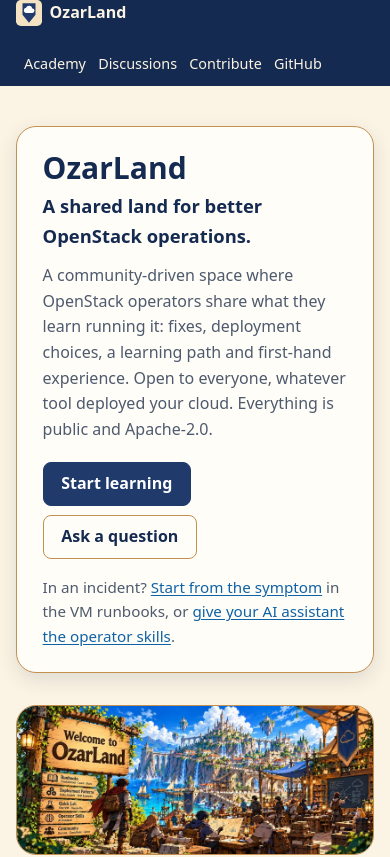
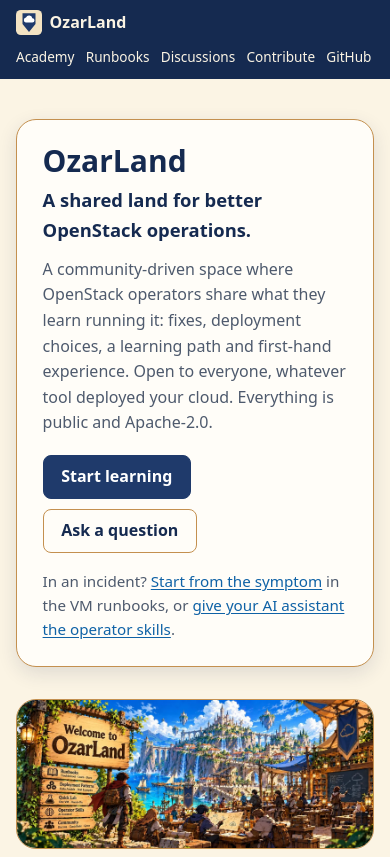
Before and after one commit to OzarLand/ozarland, a plain HTML site: page site/index.html in a window 390 px wide. Shown: the top 857 px of the page. Drawn offline with Linux system fonts and the light colour scheme.

Commit message:
Home page: Runbooks in the header, mobile header spacing
- The header links to the VM runbooks, the first need of an operator.
- On a phone the header no longer touches the top of the screen, and its
  links wrap with even spacing.
- The logo link has an accessible name.

```diff
--- a/site/index.html
+++ b/site/index.html
@@ -100,8 +100,9 @@
     .hero { grid-template-columns: minmax(0, 1fr); }
     h1 { font-size: 1.875rem; }
     h2 { font-size: 1.5rem; }
-    header.top nav a { margin-left: 0.5rem; font-size: 0.9rem; }
-    header.top .wrap { flex-wrap: wrap; }
+    header.top .wrap { flex-wrap: wrap; row-gap: 0; padding-top: 0.6rem; }
+    header.top nav { display: flex; flex-wrap: wrap; column-gap: 0.7rem; }
+    header.top nav a { margin-left: 0; font-size: 0.85rem; }
   }
   @media (prefers-reduced-motion: reduce) { * { scroll-behavior: auto; transition: none; } }
 </style>
@@ -109,9 +110,10 @@
 <body>
 <header class="top">
   <div class="wrap">
-    <a href="./"><img src="assets/favicon.svg" alt="" width="26" height="26">OzarLand</a>
+    <a href="./" aria-label="OzarLand home"><img src="assets/favicon.svg" alt="" width="26" height="26">OzarLand</a>
     <nav aria-label="Main">
       <a href="https://academy.ozarland.com/">Academy</a>
+      <a href="https://academy.ozarland.com/runbooks/">Runbooks</a>
       <a href="https://github.com/OzarLand/ozarland/discussions">Discussions</a>
       <a href="https://github.com/OzarLand/ozarland/blob/main/newcomers/first-contribution.md">Contribute</a>
       <a href="https://github.com/OzarLand">GitHub</a>
```
